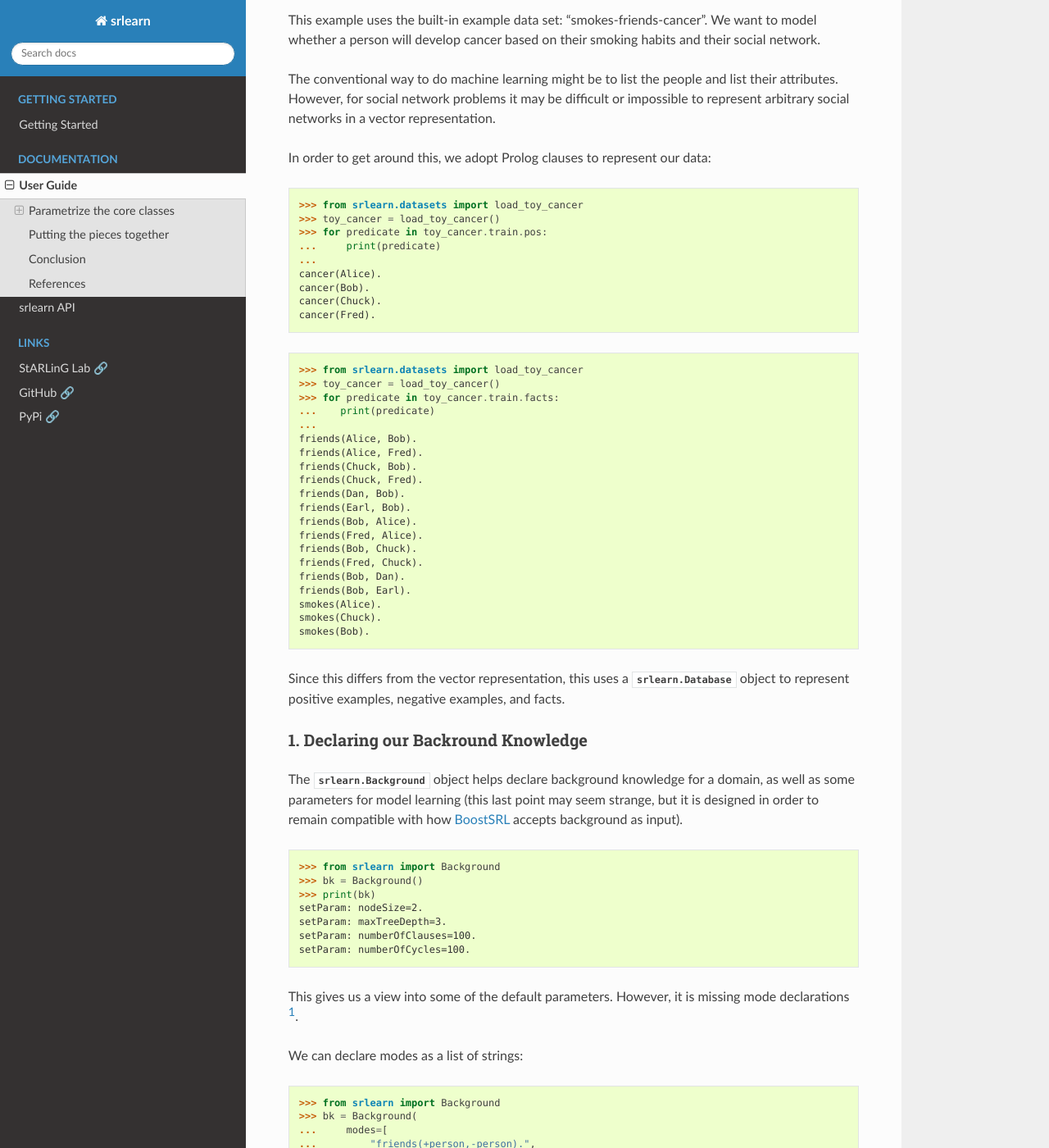
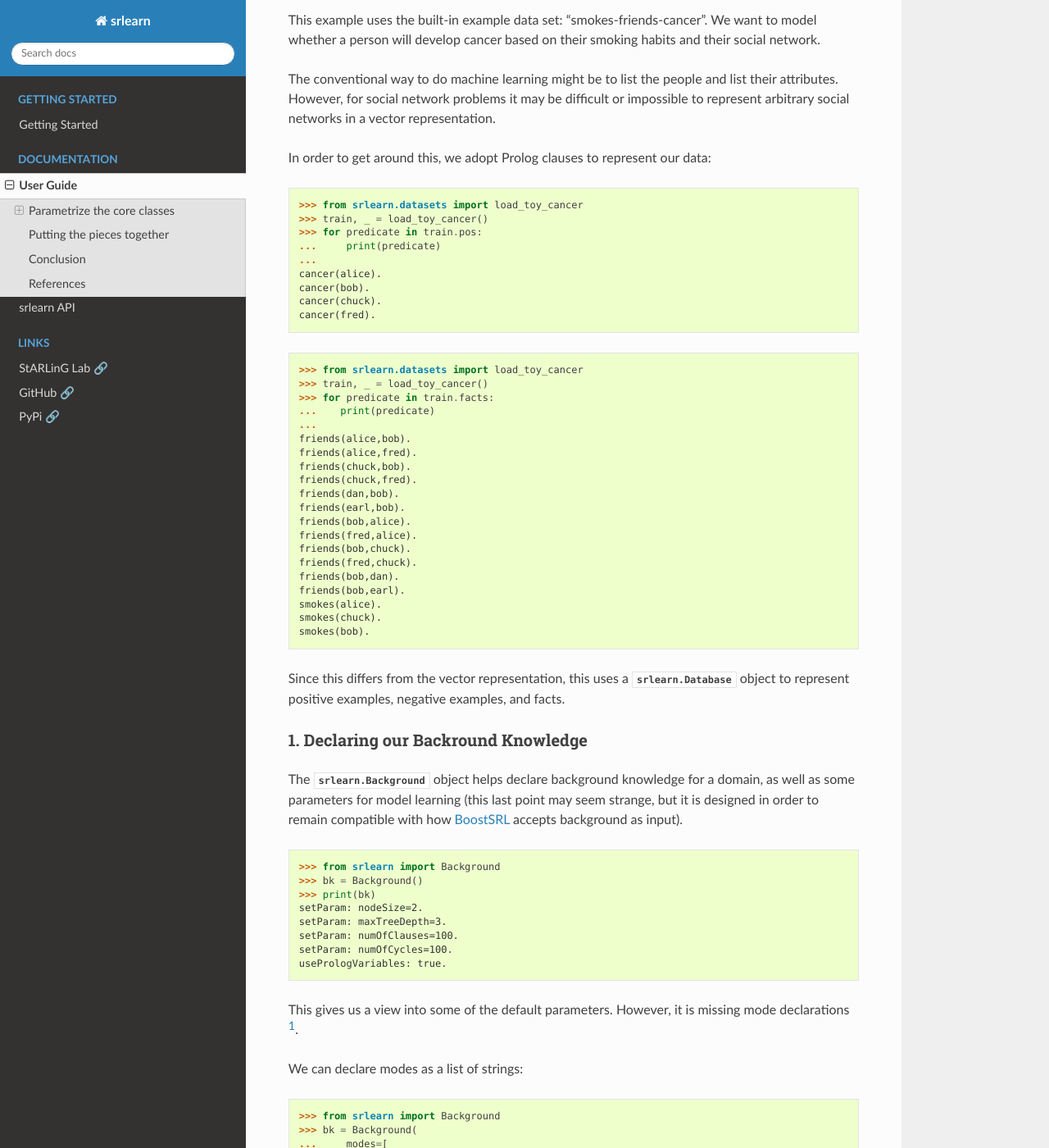
Before and after one commit to srlearn/srlearn, a Sphinx documentation site: the page built from docs/source/user_guide.rst, in a window 1280 px wide and 1400 px high, scrolled down 424 px. Shown: the whole window at 82% size. Built offline with Sphinx 7.4.7 and the Read the Docs theme 2.0.0, drawn with Linux system fonts in a browser that asks for light colours; pages that are not in the unit, such as notebooks, are missing from menus; the version number could not be read and is left out; some of the changed text lies outside the part shown.

Commit message:
✅ Fix doctests
This updates lots of docstrings so running `make doctest` from the
docs directory passes all 67 tests.

Add `# doctest: +SKIP` comments to examples in
`system_manager.reset()` since a `FileSystem` object may not exist.

Add `# doctest: +SKIP` comments to the `rdn.BoostedRDNRegressor`
object `predict` output, since the regression values are not
able to be reproduced exactly at the moment.

```diff
--- a/docs/source/user_guide.rst
+++ b/docs/source/user_guide.rst
@@ -28,35 +28,35 @@
 In order to get around this, we adopt Prolog clauses to represent our data:
 
 >>> from srlearn.datasets import load_toy_cancer
->>> toy_cancer = load_toy_cancer()
->>> for predicate in toy_cancer.train.pos:
+>>> train, _ = load_toy_cancer()
+>>> for predicate in train.pos:
 ...     print(predicate)
 ...
-cancer(Alice).
-cancer(Bob).
-cancer(Chuck).
-cancer(Fred).
+cancer(alice).
+cancer(bob).
+cancer(chuck).
+cancer(fred).
 
 >>> from srlearn.datasets import load_toy_cancer
->>> toy_cancer = load_toy_cancer()
->>> for predicate in toy_cancer.train.facts:
+>>> train, _ = load_toy_cancer()
+>>> for predicate in train.facts:
 ...    print(predicate)
 ...
-friends(Alice, Bob).
-friends(Alice, Fred).
-friends(Chuck, Bob).
-friends(Chuck, Fred).
-friends(Dan, Bob).
-friends(Earl, Bob).
-friends(Bob, Alice).
-friends(Fred, Alice).
-friends(Bob, Chuck).
-friends(Fred, Chuck).
-friends(Bob, Dan).
-friends(Bob, Earl).
-smokes(Alice).
-smokes(Chuck).
-smokes(Bob).
+friends(alice,bob).
+friends(alice,fred).
+friends(chuck,bob).
+friends(chuck,fred).
+friends(dan,bob).
+friends(earl,bob).
+friends(bob,alice).
+friends(fred,alice).
+friends(bob,chuck).
+friends(fred,chuck).
+friends(bob,dan).
+friends(bob,earl).
+smokes(alice).
+smokes(chuck).
+smokes(bob).
 
 Since this differs from the vector representation, this uses a :class:`srlearn.Database` object
 to represent positive examples, negative examples, and facts.
@@ -74,8 +74,9 @@
 >>> print(bk)
 setParam: nodeSize=2.
 setParam: maxTreeDepth=3.
-setParam: numberOfClauses=100.
-setParam: numberOfCycles=100.
+setParam: numOfClauses=100.
+setParam: numOfCycles=100.
+usePrologVariables: true.
 <BLANKLINE>
 
 This gives us a view into some of the default parameters.
@@ -140,7 +140,7 @@
 >>> from srlearn.rdn import BoostedRDN
 >>> from srlearn import Background
 >>> from srlearn.datasets import load_toy_cancer
->>> toy_cancer = load_toy_cancer()
+>>> train, test = load_toy_cancer()
 >>> bk = Background(
 ...     modes=[
 ...         "friends(+person,-person).",
@@ -150,19 +150,19 @@
 ...     ],
 ... )
 >>> clf = BoostedRDN(background=bk, target="cancer")
->>> clf.fit(toy_cancer.train)
+>>> clf.fit(train)
 BoostedRDN(background=setParam: nodeSize=2.
 setParam: maxTreeDepth=3.
-setParam: numberOfClauses=100.
-setParam: numberOfCycles=100.
-useStdLogicVariables: true.
+setParam: numOfClauses=100.
+setParam: numOfCycles=100.
+usePrologVariables: true.
 mode: friends(+person,-person).
 mode: friends(-person,+person).
 mode: cancer(+person).
 mode: smokes(+person).
 ,
-           max_tree_depth=3, n_estimators=10, node_size=2, target='cancer')
->>> clf.predict(toy_cancer.test)
+           target='cancer')
+>>> clf.predict(test)
 array([ True,  True,  True, False, False])
 
 Conclusion
```
Also changed, not shown: other parts of docs/source/user_guide.rst (+1 -2 lines), 5 other files.
